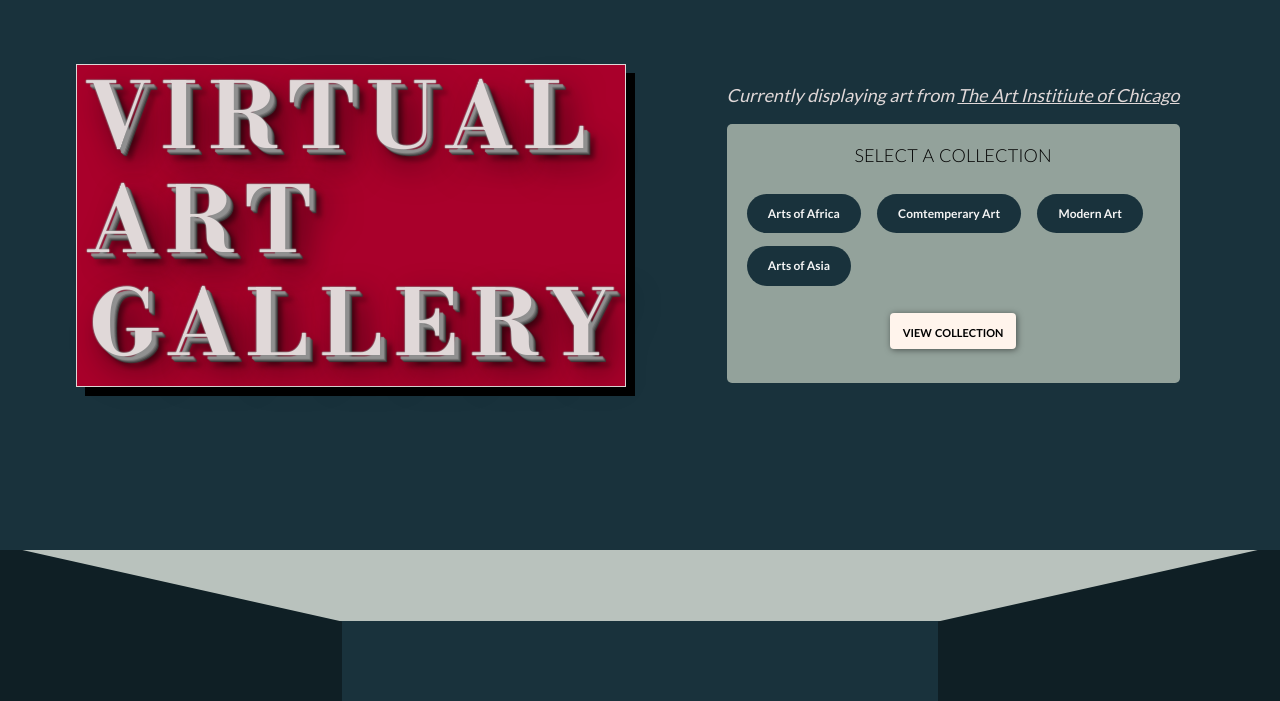
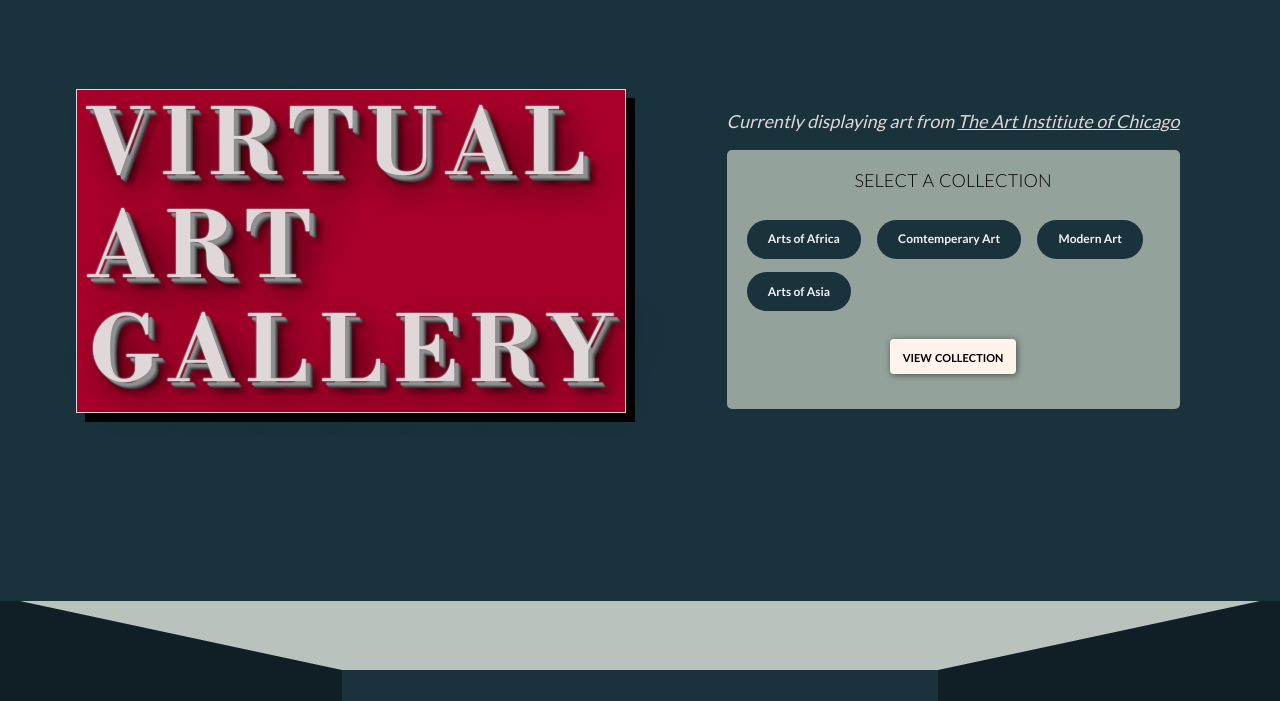
Before and after one commit to tdo95/aic-art-gallery, a plain HTML site: page index.html in a window 1280 px wide. Shown: the part 99-800 px from the top of the page. Drawn offline with nearby package versions, Linux system fonts and the light colour scheme.

Commit message:
improved window dimensions

```diff
--- a/css/style.css
+++ b/css/style.css
@@ -23,7 +23,7 @@
 
 .grid {
      width: 100%;
-     height: 730px;
+     height: 700px;
      overflow: hidden;
 }
 .wall-grid {
@@ -244,7 +244,7 @@
 
 .landing {
      background-color: #19323C;
-     padding: 8% 3%;
+     padding: 10% 3%;
      display: flex;
      align-items: center;
      justify-content: space-around;
```
